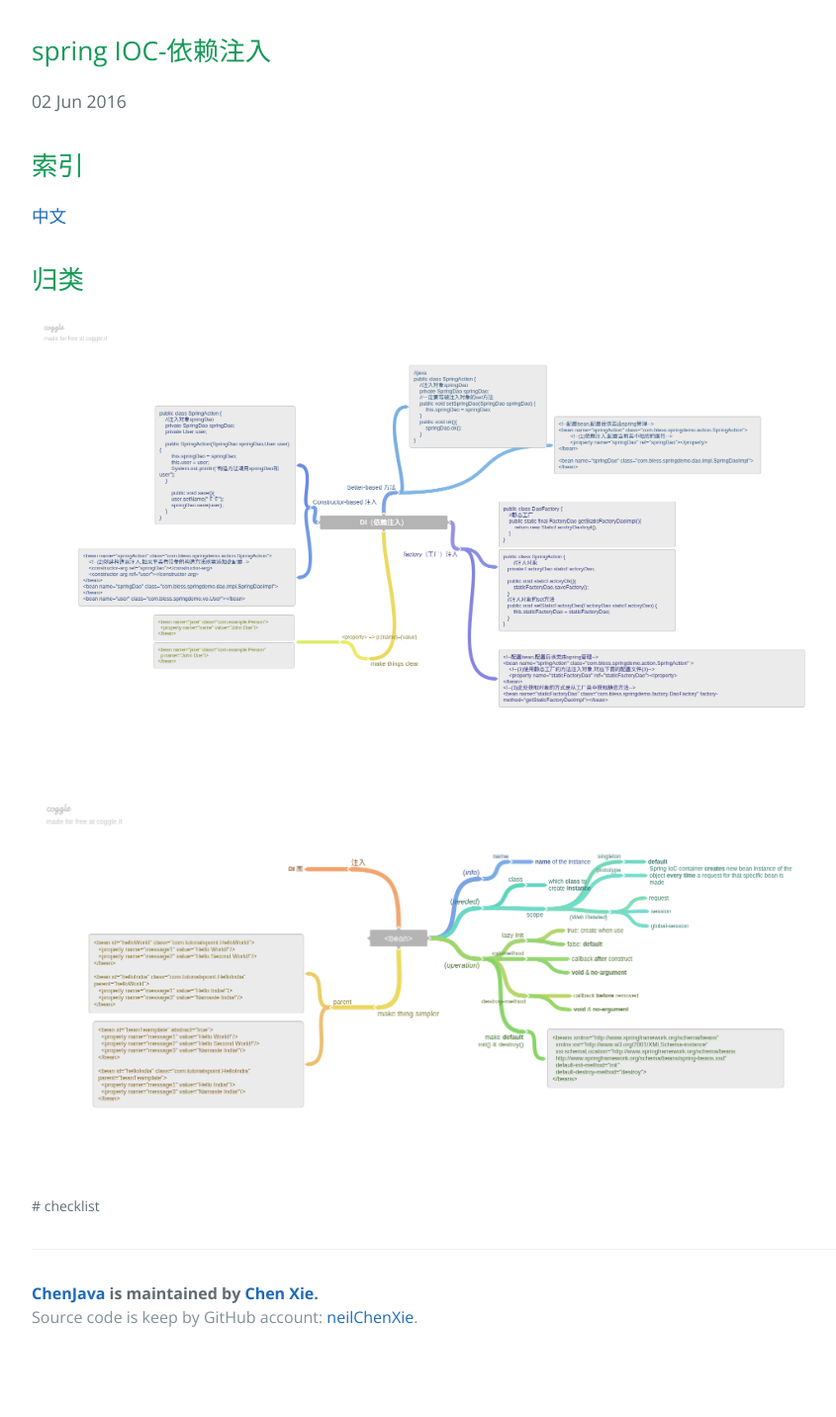
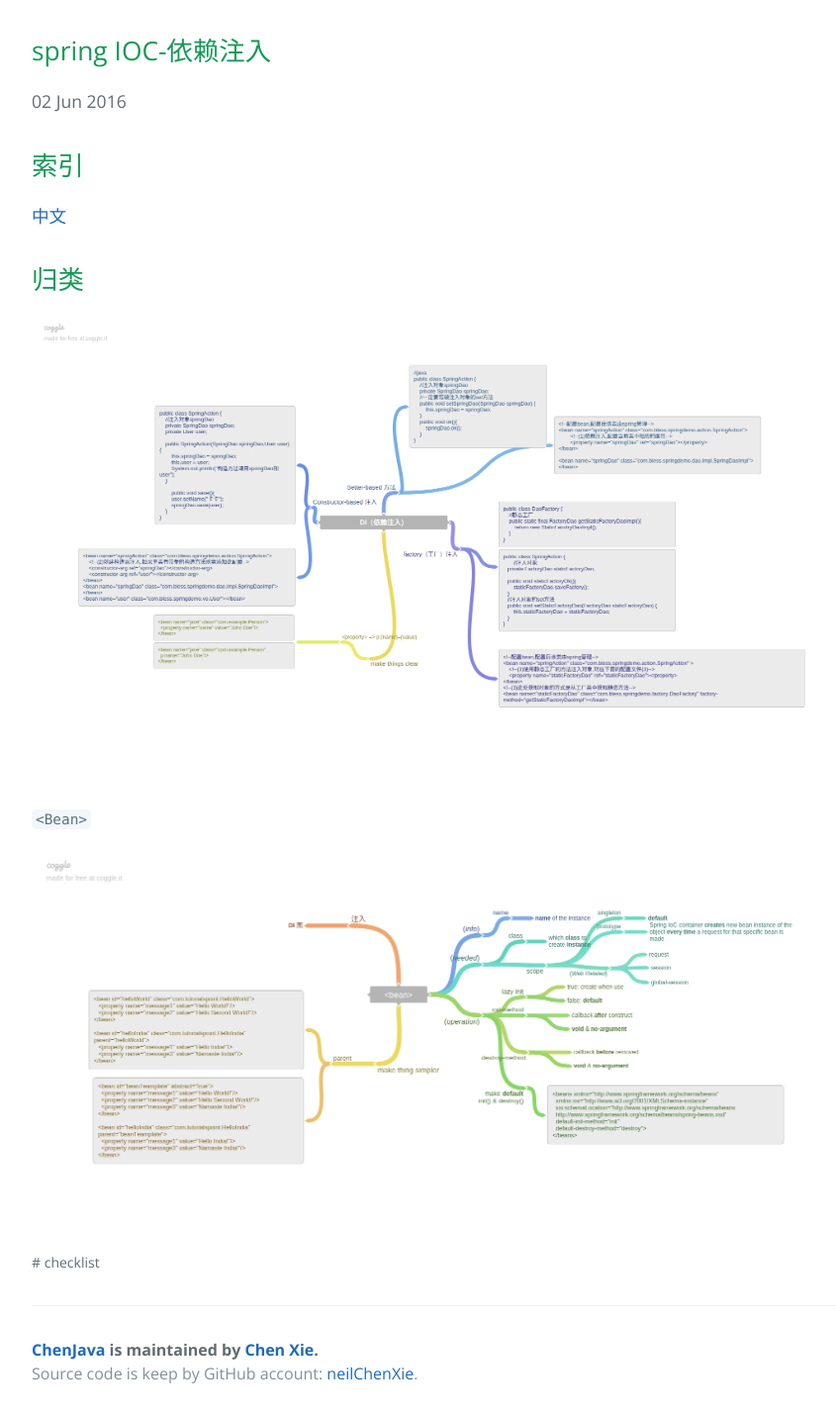
Before and after one commit to neilChenXie/ChenJava, a Jekyll site: the page built from _posts/spring/2016-06-02-spring_IOC.md, in a window 1280 px wide. Shown: the whole page at 99% size, without its empty margins (192-1037 px from the left). Built offline with Jekyll 4.4.1, drawn with Linux system fonts in a browser that asks for light colours; before the commit the page ends 1375 px from its top, so only the background shows below that.

Commit message:
modified:   _posts/spring/2016-06-02-spring_IOC.md

```diff
--- a/_posts/spring/2016-06-02-spring_IOC.md
+++ b/_posts/spring/2016-06-02-spring_IOC.md
@@ -15,6 +15,6 @@ tags: [checklist]
 
 [![归类]({{ site.baseurl }}/img/spring/DI.png)]({{ site.baseurl }}/img/spring/DI.png)
 
-## <Bean>
+## `<Bean>`
 
 [![bean tag]({{ site.baseurl }}/img/spring/bean.png)]({{ site.baseurl }}/img/spring/bean.png)
```
